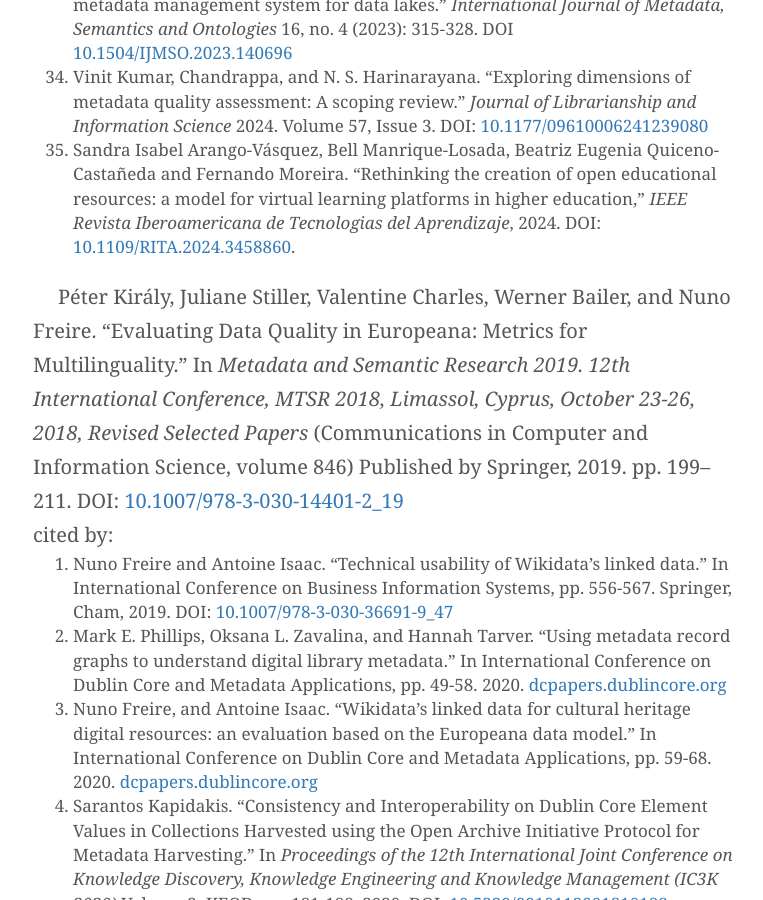
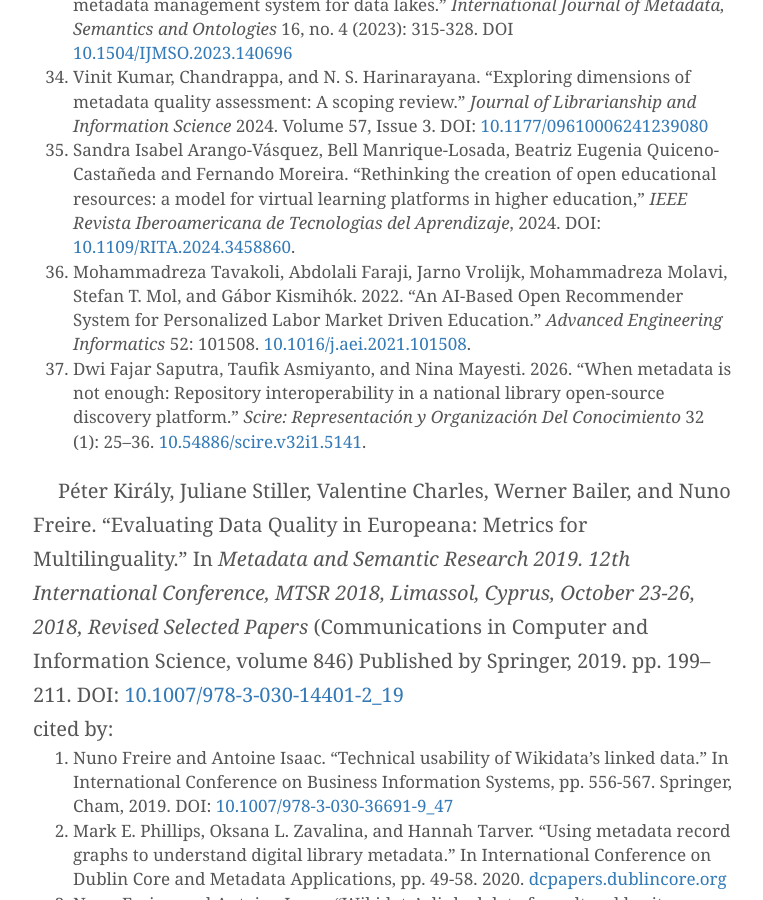
Before and after one commit to pkiraly/pkiraly.github.io, a Jekyll site: the page built from about.md, in a window 1280 px wide and 900 px high, scrolled down 10479 px. Shown: the whole window, without its empty margins (257-1020 px from the left). Built offline with Jekyll 4.4.1, drawn with Linux system fonts in a browser that asks for light colours; nearby versions of some CDN libraries; some web fonts are replaced; comment, search, counter and statistics services are not loaded.

Commit message:
Tavakoli et al., 2026, Saputra et al., 2026

```diff
--- a/about.md
+++ b/about.md
@@ -156,6 +156,8 @@ cited by:<br/>
 33. Hamza Elkina, Mohamed Rida Sahib, and Taher Zaki. "Generic model of metadata management system for data lakes." _International Journal of Metadata, Semantics and Ontologies_ 16, no. 4 (2023): 315-328. DOI [10.1504/IJMSO.2023.140696](https://doi.org/10.1504/IJMSO.2023.140696)
 34. Vinit Kumar, Chandrappa, and N. S. Harinarayana. "Exploring dimensions of metadata quality assessment: A scoping review." _Journal of Librarianship and Information Science_ 2024. Volume 57, Issue 3. DOI: [10.1177/09610006241239080](https://doi.org/10.1177/09610006241239080)
 35. Sandra Isabel Arango-Vásquez, Bell Manrique-Losada, Beatriz Eugenia Quiceno-Castañeda and Fernando Moreira. "Rethinking the creation of open educational resources: a model for virtual learning platforms in higher education," _IEEE Revista Iberoamericana de Tecnologias del Aprendizaje_, 2024. DOI: [10.1109/RITA.2024.3458860](https://doi.org/10.1109/RITA.2024.3458860).
+36. Mohammadreza Tavakoli, Abdolali Faraji, Jarno Vrolijk, Mohammadreza Molavi, Stefan T. Mol, and Gábor Kismihók. 2022. “An AI-Based Open Recommender System for Personalized Labor Market Driven Education.” _Advanced Engineering Informatics_ 52: 101508. [10.1016/j.aei.2021.101508](https://doi.org/10.1016/j.aei.2021.101508).
+37. Dwi Fajar Saputra, Taufik Asmiyanto, and Nina Mayesti. 2026. “When metadata is not enough: Repository interoperability in a national library open-source discovery platform.” _Scire: Representación y Organización Del Conocimiento_ 32 (1): 25–36. [10.54886/scire.v32i1.5141](https://doi.org/10.54886/scire.v32i1.5141).
 
 
 Péter Király, Juliane Stiller, Valentine Charles, Werner Bailer, and Nuno Freire. “Evaluating Data Quality in Europeana: Metrics for Multilinguality.” In *Metadata and Semantic Research 2019. 12th International Conference, MTSR 2018, Limassol, Cyprus, October 23-26, 2018, Revised Selected Papers* (Communications in Computer and Information Science, volume 846) Published by Springer, 2019. pp. 199–211. DOI: [10.1007/978-3-030-14401-2_19](https://doi.org/10.1007/978-3-030-14401-2_19)<br/>
```
